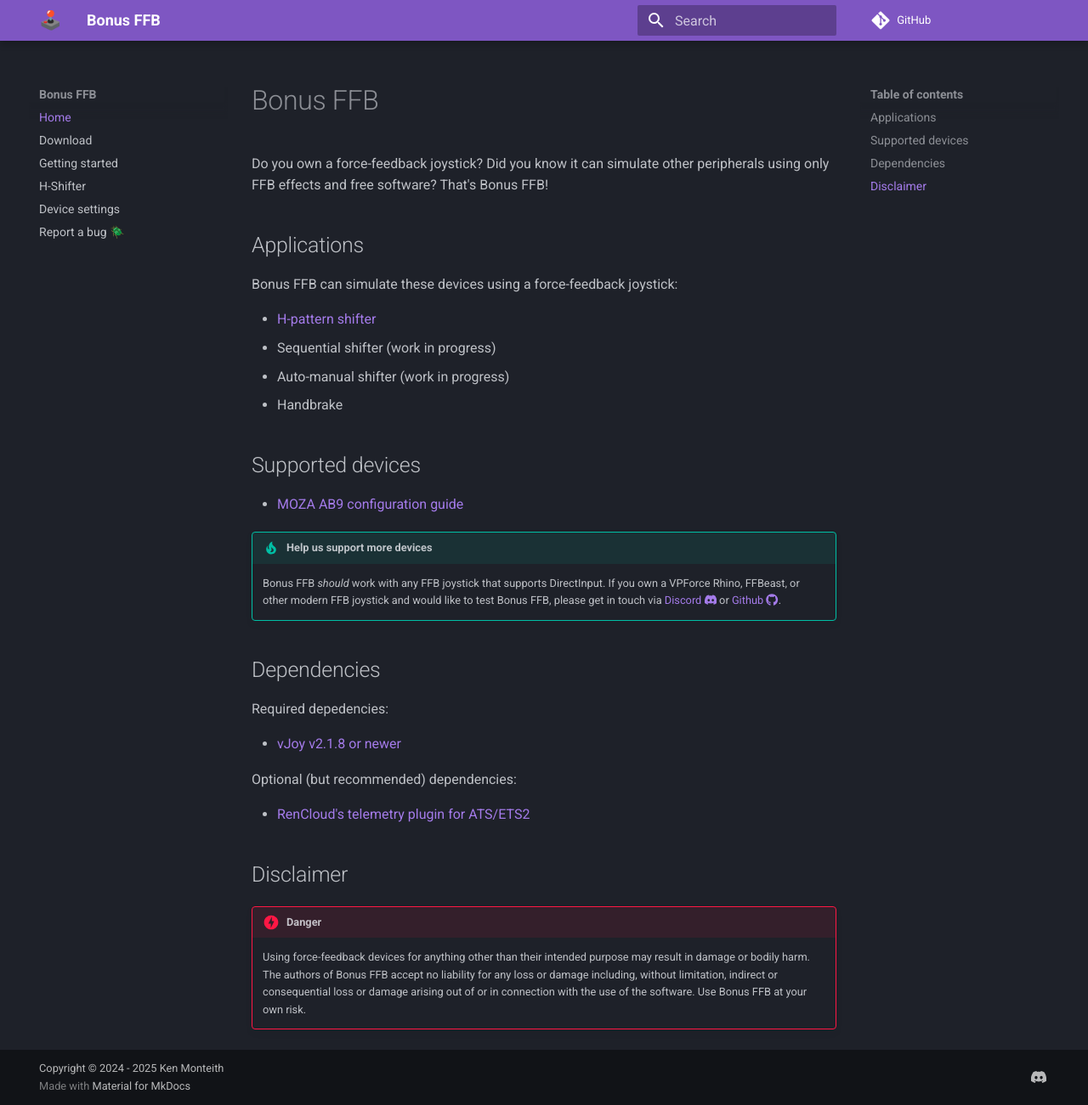
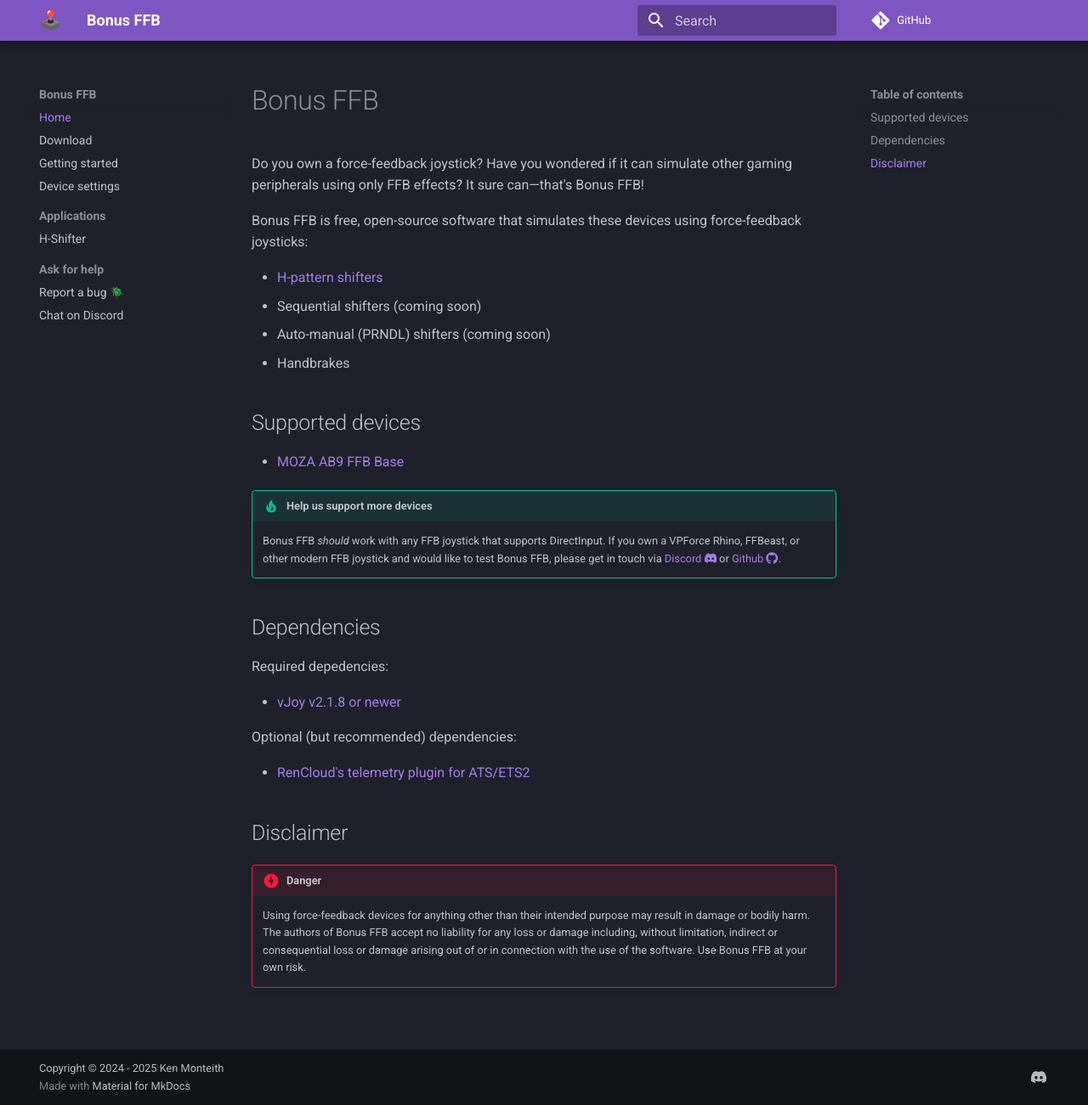
Before and after one commit to kgmonteith/BonusFFB, an MkDocs documentation site: the page built from docs/index.md, in a window 1280 px wide and 1301 px high. Shown: the whole window at 85% size. Built offline with MkDocs 1.6.1 and Material for MkDocs 9.7.7, drawn with Linux system fonts in a browser that asks for light colours; comment, search, counter and statistics services are not loaded.

Commit message:
Docs update

```diff
--- a/docs/index.md
+++ b/docs/index.md
@@ -1,19 +1,17 @@
 # Bonus FFB
 
-Do you own a force-feedback joystick? Did you know it can simulate other peripherals using only FFB effects and free software? That's Bonus FFB!
+Do you own a force-feedback joystick? Have you wondered if it can simulate other gaming peripherals using only FFB effects? It sure can&mdash;that's Bonus FFB!
 
-## Applications
+Bonus FFB is free, open-source software that simulates these devices using force-feedback joysticks:
 
-Bonus FFB can simulate these devices using a force-feedback joystick:
-
-* [H-pattern shifter](h-shifter/index.md)
-* Sequential shifter (work in progress)
-* Auto-manual shifter (work in progress)
-* Handbrake
+* [H-pattern shifters](h-shifter.md)
+* Sequential shifters (coming soon)
+* Auto-manual (PRNDL) shifters (coming soon)
+* Handbrakes
 
 ## Supported devices
 
-* [MOZA AB9 configuration guide](device-settings/#moza-ab9)
+* [MOZA AB9 FFB Base](device-settings/#moza-ab9)
 
 !!! tip "Help us support more devices"
     Bonus FFB *should* work with any FFB joystick that supports DirectInput. If you own a VPForce Rhino, FFBeast, or other modern FFB joystick and would like to test Bonus FFB, please get in touch via [Discord :fontawesome-brands-discord:](https://discord.com/users/447499151337324574) or [Github :fontawesome-brands-github:](https://github.com/kgmonteith/Bonus-FFB/issues).
--- a/mkdocs.yml
+++ b/mkdocs.yml
@@ -13,7 +13,7 @@ theme:
   features:
 #    - navigation.tabs
 #    - navigation.tabs.sticky
-#    - navigation.sections
+    - navigation.sections
 #    - navigation.expand
 #    - toc.integrate
 extra:
@@ -38,6 +38,9 @@ nav:
   - Home: index.md
   - Download: https://github.com/kgmonteith/BonusFFB/releases
   - Getting started: getting-started.md
-  - H-Shifter: h-shifter/index.md
   - Device settings: device-settings.md
-  - Report a bug 🪲: https://github.com/kgmonteith/BonusFFB/issues
+  - Applications:
+    - H-Shifter: hshifter.md
+  - Ask for help:
+    - Report a bug 🪲: https://github.com/kgmonteith/BonusFFB/issues
+    - Chat on Discord: https://discord.com/users/447499151337324574
```
Also changed, not shown: docs/getting-started.md (+44 -0 lines), docs/h-shifter/index.md (deleted, +0 -1 lines), docs/hshifter.md (added, +13 -0 lines), 4 other files.
